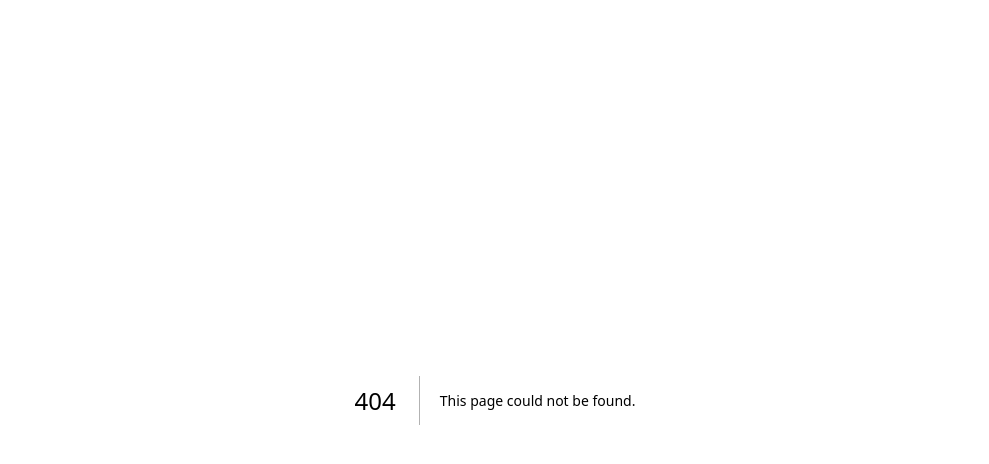
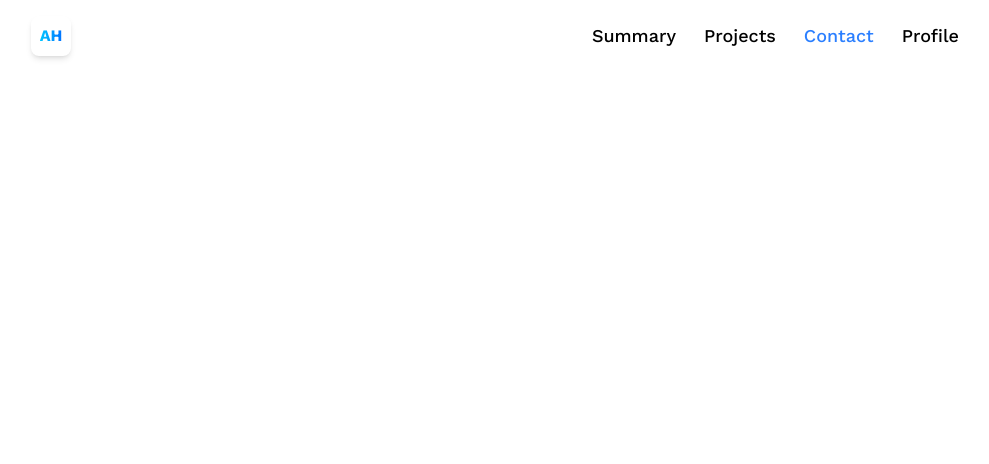
Before and after one commit to Miroslavetsh/mirosh, a Next.js app: page /contact in a window 1280 px wide. Before the commit this address had no page. Shown: the top 464 px of the page, without its empty margins (145-1134 px from the left). Built offline with nearby package versions, Linux system fonts and the light colour scheme.

Commit message:
Add contact page

```diff
--- /dev/null
+++ b/src/app/(3d-scene)/contact/page.tsx
@@ -0,0 +1,3 @@
+export default async function Contact() {
+  return <div className="container mx-auto">Contact</div>;
+}
--- a/src/components/3D/Navbar/Navbar.tsx
+++ b/src/components/3D/Navbar/Navbar.tsx
@@ -29,6 +29,12 @@ const Navbar = () => {
           Projects
         </Link>
         <Link
+          href="/contact"
+          className={isActive("/contact") ? "text-blue-500" : "text-black"}
+        >
+          Contact
+        </Link>
+        <Link
           href="/profile"
           className={isActive("/profile") ? "text-blue-500" : "text-black"}
         >
```
